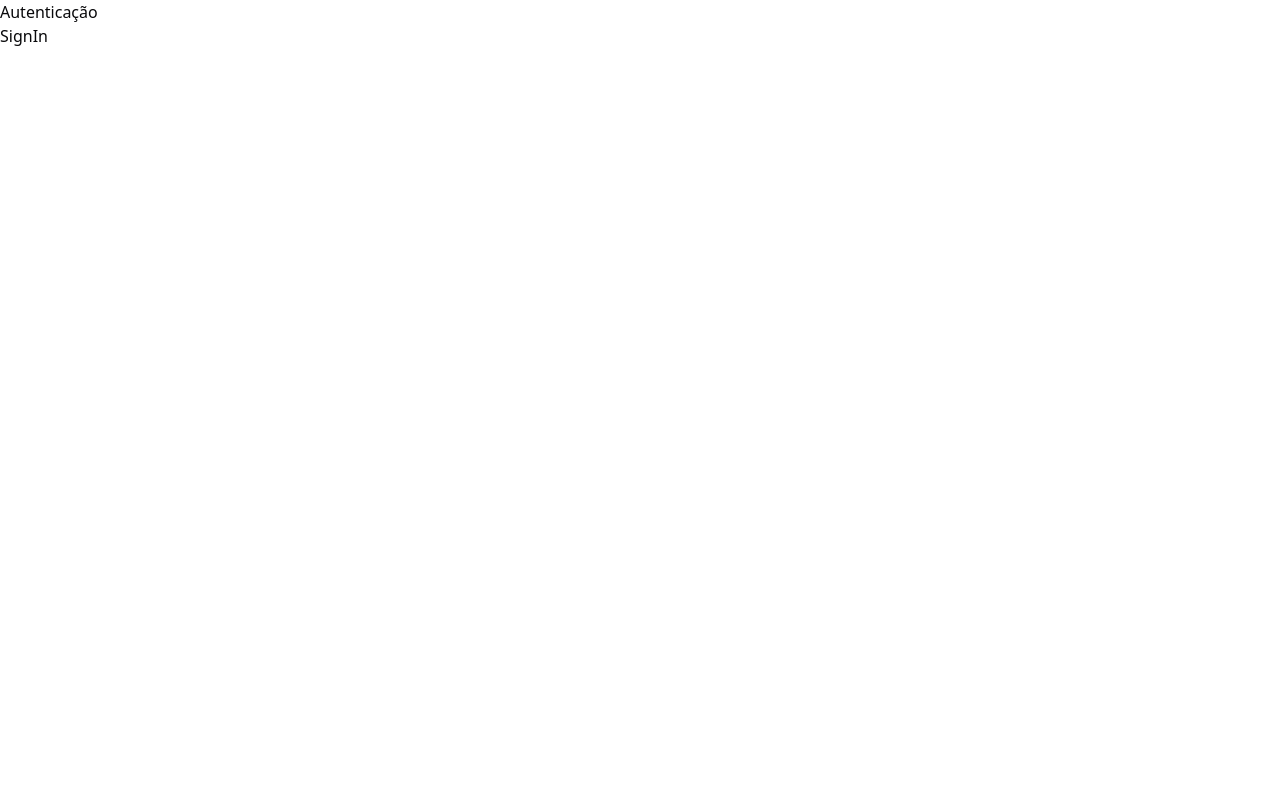
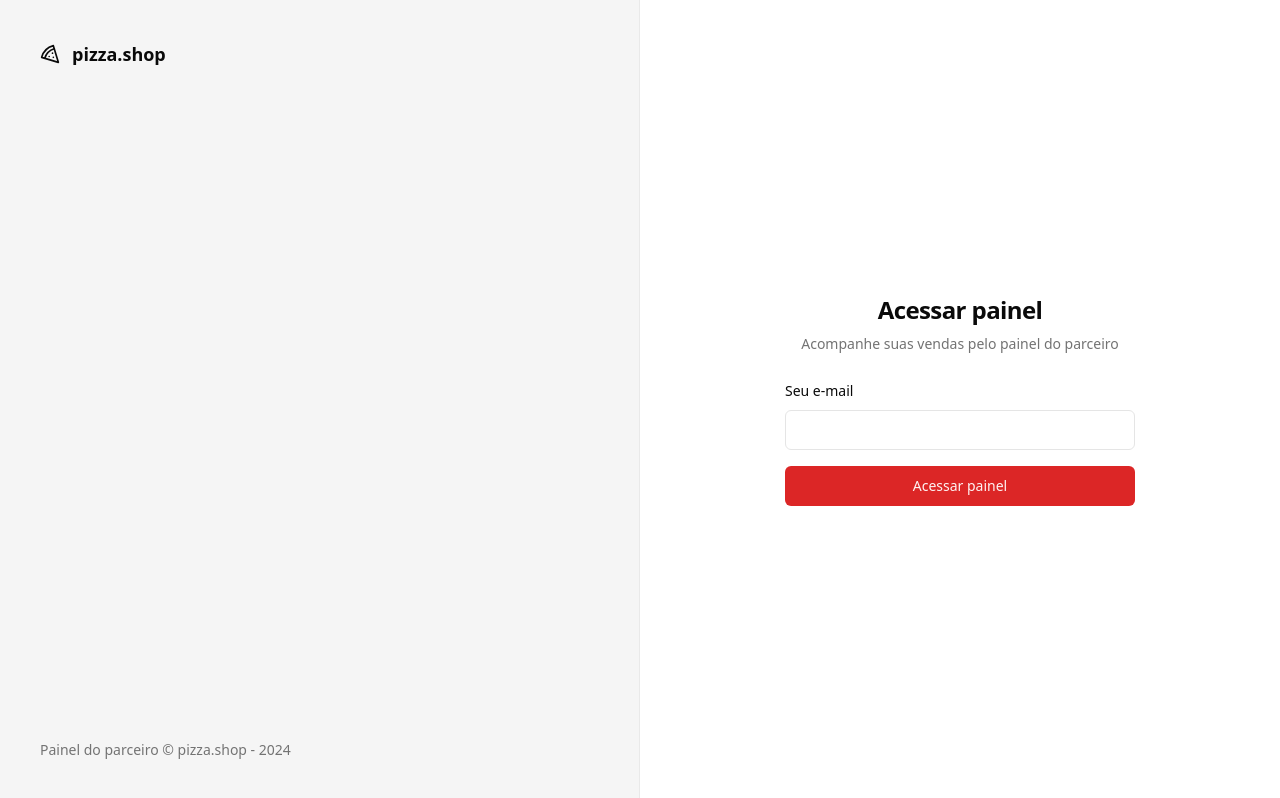
Before and after one commit to brunogallotte/pizza-shop, a React (Vite) app: page /sign-in in a window 1280 px wide. Built offline with nearby package versions, Linux system fonts and the light colour scheme.

Commit message:
Feat: add sign-in form

```diff
--- a/package.json
+++ b/package.json
@@ -10,6 +10,7 @@
     "preview": "vite preview"
   },
   "dependencies": {
+    "@radix-ui/react-label": "^2.0.2",
     "@radix-ui/react-slot": "^1.0.2",
     "class-variance-authority": "^0.7.0",
     "clsx": "^2.1.0",
@@ -18,6 +19,7 @@
     "match-sorter": "^6.3.3",
     "react": "^18.2.0",
     "react-dom": "^18.2.0",
+    "react-helmet-async": "^2.0.4",
     "react-router-dom": "^6.21.3",
     "sort-by": "^1.2.0",
     "tailwind-merge": "^2.2.0",
--- a/src/App.tsx
+++ b/src/App.tsx
@@ -1,9 +1,15 @@
 import './global.css'
 
+import { Helmet, HelmetProvider } from 'react-helmet-async'
 import { RouterProvider } from 'react-router-dom'
 
 import { router } from './routes'
 
 export function App() {
-  return <RouterProvider router={router} />
+  return (
+    <HelmetProvider>
+      <Helmet titleTemplate='%s | pizza.shop'/>
+      <RouterProvider router={router} />
+    </HelmetProvider>
+  )
 }
--- /dev/null
+++ b/src/components/ui/input.tsx
@@ -0,0 +1,25 @@
+import * as React from 'react'
+
+import { cn } from '@/lib/utils'
+
+export interface InputProps
+  extends React.InputHTMLAttributes<HTMLInputElement> {}
+
+const Input = React.forwardRef<HTMLInputElement, InputProps>(
+  ({ className, type, ...props }, ref) => {
+    return (
+      <input
+        type={type}
+        className={cn(
+          'flex h-10 w-full rounded-md border border-input bg-background px-3 py-2 text-sm ring-offset-background file:border-0 file:bg-transparent file:text-sm file:font-medium placeholder:text-muted-foreground focus-visible:outline-none focus-visible:ring-2 focus-visible:ring-ring focus-visible:ring-offset-2 disabled:cursor-not-allowed disabled:opacity-50',
+          className,
+        )}
+        ref={ref}
+        {...props}
+      />
+    )
+  },
+)
+Input.displayName = 'Input'
+
+export { Input }
--- /dev/null
+++ b/src/components/ui/label.tsx
@@ -0,0 +1,24 @@
+import * as LabelPrimitive from '@radix-ui/react-label'
+import { cva, type VariantProps } from 'class-variance-authority'
+import * as React from 'react'
+
+import { cn } from '@/lib/utils'
+
+const labelVariants = cva(
+  'text-sm font-medium leading-none peer-disabled:cursor-not-allowed peer-disabled:opacity-70',
+)
+
+const Label = React.forwardRef<
+  React.ElementRef<typeof LabelPrimitive.Root>,
+  React.ComponentPropsWithoutRef<typeof LabelPrimitive.Root> &
+    VariantProps<typeof labelVariants>
+>(({ className, ...props }, ref) => (
+  <LabelPrimitive.Root
+    ref={ref}
+    className={cn(labelVariants(), className)}
+    {...props}
+  />
+))
+Label.displayName = LabelPrimitive.Root.displayName
+
+export { Label }
--- a/src/global.css
+++ b/src/global.css
@@ -2,69 +2,54 @@
 @tailwind components;
 @tailwind utilities;
 
+
 @layer base {
   :root {
     --background: 0 0% 100%;
-    --foreground: 240 10% 3.9%;
-
+    --foreground: 0 0% 3.9%;
     --card: 0 0% 100%;
-    --card-foreground: 240 10% 3.9%;
-
+    --card-foreground: 0 0% 3.9%;
     --popover: 0 0% 100%;
-    --popover-foreground: 240 10% 3.9%;
-
-    --primary: 240 5.9% 10%;
-    --primary-foreground: 0 0% 98%;
-
-    --secondary: 240 4.8% 95.9%;
-    --secondary-foreground: 240 5.9% 10%;
-
-    --muted: 240 4.8% 95.9%;
-    --muted-foreground: 240 3.8% 46.1%;
-
-    --accent: 240 4.8% 95.9%;
-    --accent-foreground: 240 5.9% 10%;
-
+    --popover-foreground: 0 0% 3.9%;
+    --primary: 0 72.2% 50.6%;
+    --primary-foreground: 0 85.7% 97.3%;
+    --secondary: 0 0% 96.1%;
+    --secondary-foreground: 0 0% 9%;
+    --muted: 0 0% 96.1%;
+    --muted-foreground: 0 0% 45.1%;
+    --accent: 0 0% 96.1%;
+    --accent-foreground: 0 0% 9%;
     --destructive: 0 84.2% 60.2%;
     --destructive-foreground: 0 0% 98%;
-
-    --border: 240 5.9% 90%;
-    --input: 240 5.9% 90%;
-    --ring: 240 10% 3.9%;
-
+    --border: 0 0% 89.8%;
+    --input: 0 0% 89.8%;
+    --ring: 0 72.2% 50.6%;
     --radius: 0.5rem;
   }
 
   .dark {
-    --background: 240 10% 3.9%;
+    --background: 0 0% 3.9%;
     --foreground: 0 0% 98%;
-
-    --card: 240 10% 3.9%;
+    --card: 0 0% 3.9%;
     --card-foreground: 0 0% 98%;
-
-    --popover: 240 10% 3.9%;
+    --popover: 0 0% 3.9%;
     --popover-foreground: 0 0% 98%;
-
-    --primary: 0 0% 98%;
-    --primary-foreground: 240 5.9% 10%;
-
-    --secondary: 240 3.7% 15.9%;
+    --primary: 0 72.2% 50.6%;
+    --primary-foreground: 0 85.7% 97.3%;
+    --secondary: 0 0% 14.9%;
     --secondary-foreground: 0 0% 98%;
-
-    --muted: 240 3.7% 15.9%;
-    --muted-foreground: 240 5% 64.9%;
-
-    --accent: 240 3.7% 15.9%;
+    --muted: 0 0% 14.9%;
+    --muted-foreground: 0 0% 63.9%;
+    --accent: 0 0% 14.9%;
     --accent-foreground: 0 0% 98%;
-
     --destructive: 0 62.8% 30.6%;
     --destructive-foreground: 0 0% 98%;
-
-    --border: 240 3.7% 15.9%;
-    --input: 240 3.7% 15.9%;
-    --ring: 240 4.9% 83.9%;
+    --border: 0 0% 14.9%;
+    --input: 0 0% 14.9%;
+    --ring: 0 72.2% 50.6%;
   }
 }
+
 
 @layer base {
   * {
--- a/src/pages/_layouts/auth.tsx
+++ b/src/pages/_layouts/auth.tsx
@@ -1,11 +1,20 @@
+import { Pizza } from 'lucide-react'
 import { Outlet } from 'react-router-dom'
 
 export function AuthLayout() {
   return (
-    <div>
-      <h1>Autenticação</h1>
+    <div className="grid min-h-screen grid-cols-2">
+      <div className="flex h-full flex-col justify-between border-r border-foreground/5 bg-muted p-10 text-muted-foreground">
+        <div className="flex items-center gap-3 text-lg text-foreground">
+          <Pizza className="h-5 w-5" />
+          <span className="font-semibold">pizza.shop</span>
+        </div>
+        <footer className="text-sm">
+          Painel do parceiro &copy; pizza.shop - {new Date().getFullYear()}
+        </footer>
+      </div>
 
-      <div>
+      <div className="flex flex-col items-center justify-center">
         <Outlet />
       </div>
     </div>
--- a/src/pages/app/dashboard.tsx
+++ b/src/pages/app/dashboard.tsx
@@ -1,3 +1,10 @@
+import { Helmet } from 'react-helmet-async'
+
 export function Dashboard() {
-  return <h1>Dashboard</h1>
+  return (
+    <>
+      <Helmet title="Dashboard" />
+      <h1>Dashboard</h1>
+    </>
+  )
 }
--- a/src/pages/auth/sign-in.tsx
+++ b/src/pages/auth/sign-in.tsx
@@ -1,3 +1,34 @@
+import { Helmet } from 'react-helmet-async'
+
+import { Button } from '@/components/ui/button'
+import { Input } from '@/components/ui/input'
+import { Label } from '@/components/ui/label'
+
 export function SignIn() {
-  return <h1>SignIn</h1>
+  return (
+    <>
+      <Helmet title="Login" />
+      <div className="p-8">
+        <div className="flex w-[350px] flex-col justify-center gap-6">
+          <div className="flex flex-col gap-2 text-center">
+            <h1 className="text-2xl font-semibold tracking-tight">
+              Acessar painel
+            </h1>
+            <p className="text-sm text-muted-foreground">
+              Acompanhe suas vendas pelo painel do parceiro
+            </p>
+          </div>
+
+          <form className="space-y-4">
+            <div className="space-y-2">
+              <Label htmlFor="email">Seu e-mail</Label>
+              <Input id="email" type="email" />
+            </div>
+
+            <Button className="w-full" type="submit">Acessar painel</Button>
+          </form>
+        </div>
+      </div>
+    </>
+  )
 }
```
Also changed, not shown: src/components/ui/button.tsx (+21 -21 lines), 1 other file (tests, documents, lock files or other folders).
